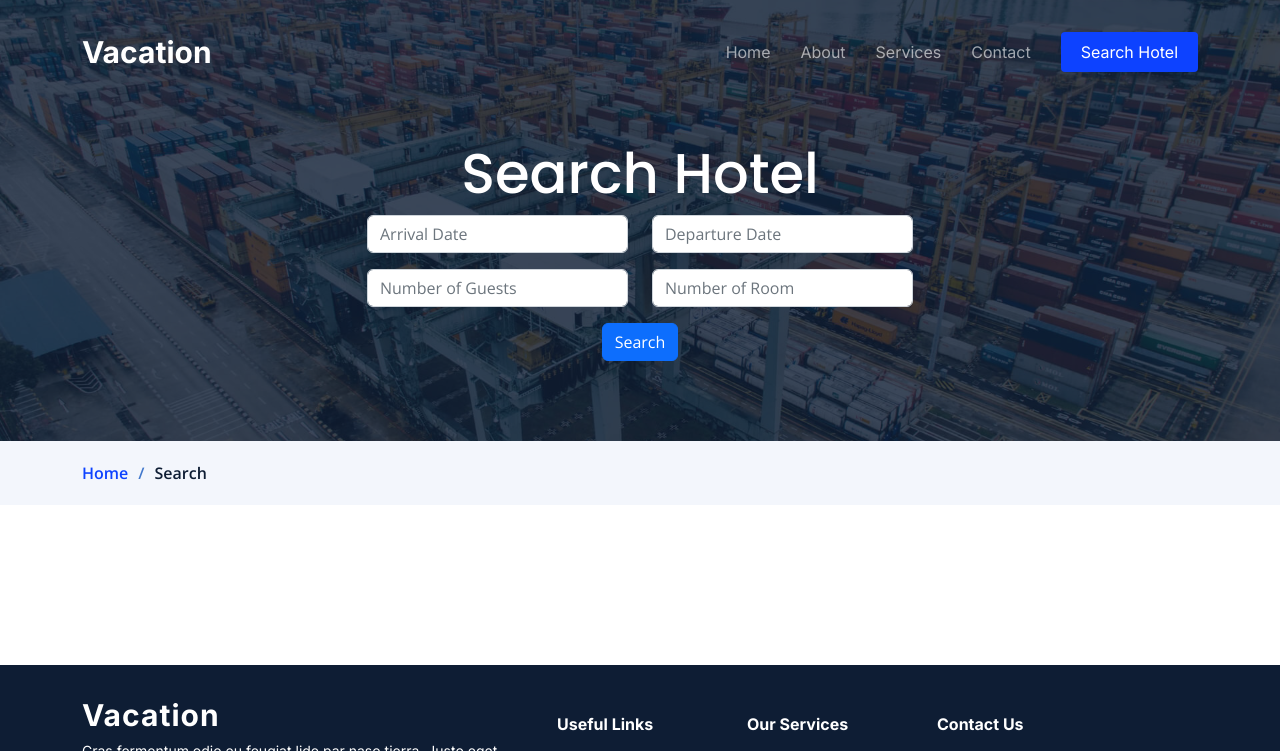
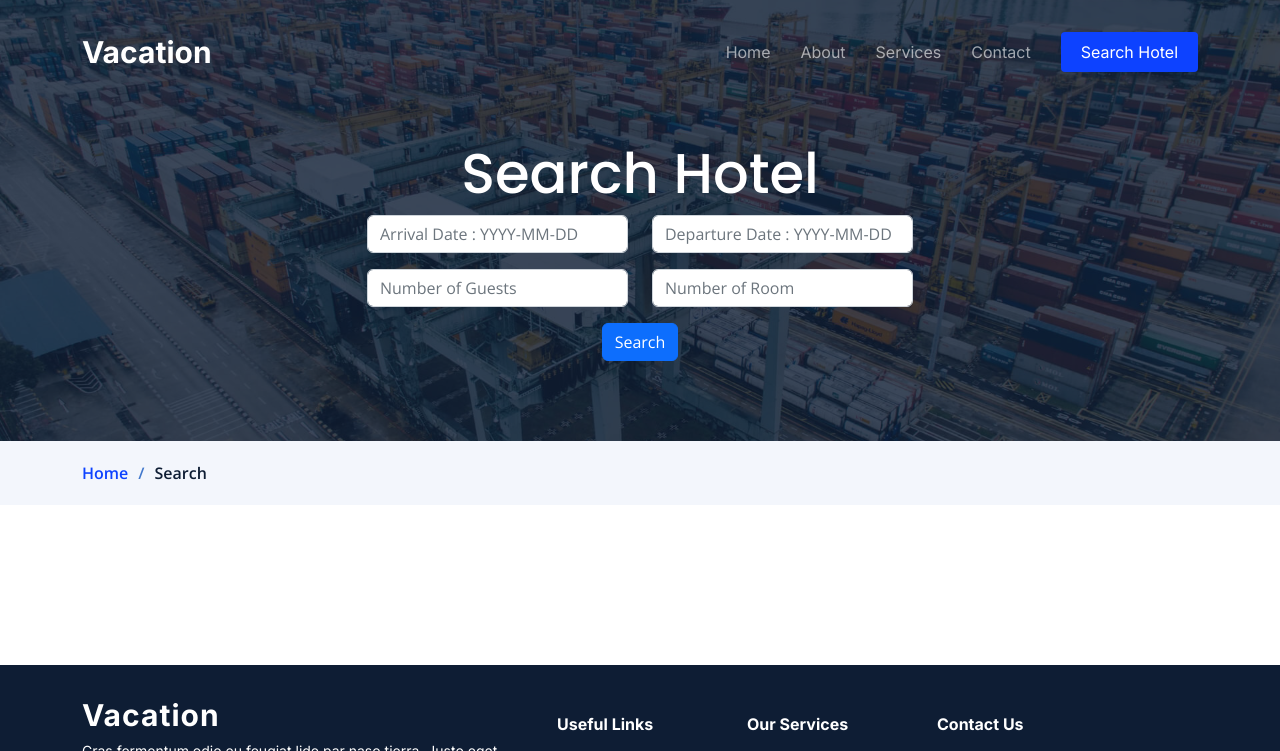
Before and after one commit to farhannizami/vacation, a plain HTML site: page hotel_description.html in a window 1280 px wide. Shown: the top 751 px of the page. Drawn offline with nearby package versions, Linux system fonts and the light colour scheme.

Commit message:
hotel description input box prompt specified

```diff
--- a/hotel_description.html
+++ b/hotel_description.html
@@ -90,14 +90,14 @@
                             <div class="row">
                                 <div class="col-md-6">
                                     <div class="input-group mb-3">
-                                        <input type="text" class="form-control" placeholder="Arrival Date"
+                                        <input type="text" class="form-control" placeholder="Arrival Date : YYYY-MM-DD"
                                             aria-label="Recipient's username" aria-describedby="basic-addon2" id="arrive-date">
 
                                     </div>
                                 </div>
                                 <div class="col-md-6">
                                     <div class="input-group mb-3">
-                                        <input type="text" class="form-control" placeholder="Departure Date"
+                                        <input type="text" class="form-control" placeholder="Departure Date : YYYY-MM-DD"
                                             aria-label="Recipient's username" aria-describedby="basic-addon2" id="depart-date">
 
                                     </div>
```
